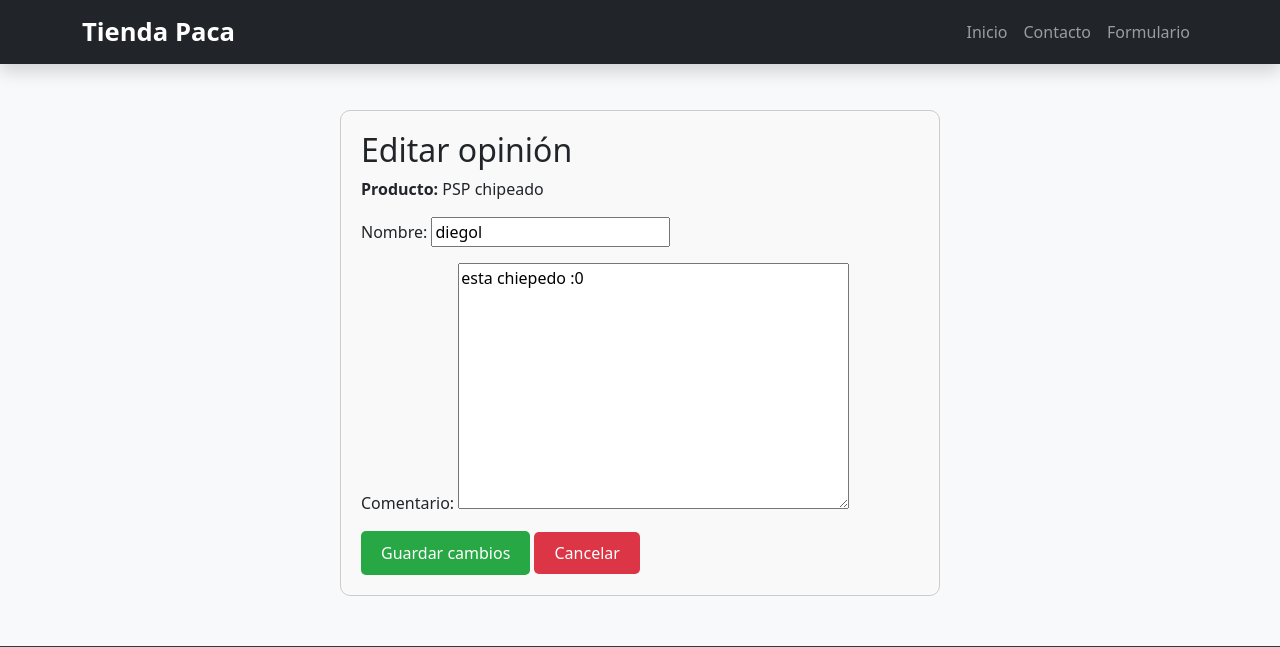
After one commit to MagicDaniel-XL3/tienda, a Django app: page /productos/opinion/editar/1/ in a window 1280 px wide. The commit adds this page. Shown: the top 647 px of the page. Run offline with Django 5.2, Linux system fonts and the light colour scheme; data comes from the database, SQL or seed files in the repository; both versions use the stored data as it was after the commit.

Commit message:
editar y eliminar

```diff
--- a/productos/templates/productos/detalle.html
+++ b/productos/templates/productos/detalle.html
@@ -14,6 +14,8 @@
     <div style="border-bottom:1px solid #ddd; margin-bottom:10px; padding:5px;">
         <p><strong>{{ opinion.nombre }}</strong> ({{ opinion.fecha|date:"d/m/Y H:i" }})</p>
         <p>{{ opinion.comentario }}</p>
+        <a href="{% url 'editar_opinion' opinion.id %}">Editar</a> |
+        <a href="{% url 'eliminar_opinion' opinion.id %}">Eliminar</a>
     </div>
 {% empty %}
     <p>No hay opiniones aún. Sé el primero en opinar.</p>
@@ -24,6 +26,7 @@
 <button id="btn-opinion" onclick="document.getElementById('formulario-opinion').style.display='block'">
     Enviar opinión
 </button>
+
 
 <!-- Formulario oculto -->
 <div id="formulario-opinion" style="display:none; margin-top:20px; border:1px solid #ccc; padding:15px;">
--- /dev/null
+++ b/productos/templates/productos/editar_opinion.html
@@ -0,0 +1,17 @@
+{% extends "productos/encabezado.html" %}
+
+{% block content %}
+<div style="max-width: 600px; margin: 40px auto; padding: 20px; border: 1px solid #ccc; border-radius: 10px; background: #f9f9f9;">
+    <h2>Editar opinión</h2>
+    <p><strong>Producto:</strong> {{ opinion.producto.nombre }}</p>
+
+    <form method="post">
+        {% csrf_token %}
+        {{ form.as_p }}
+        <div style="margin-top: 15px;">
+            <button type="submit" style="padding: 10px 20px; background: #28a745; color: white; border: none; border-radius: 5px;">Guardar cambios</button>
+            <a href="{% url 'detalle_producto' opinion.producto.id %}" style="padding: 10px 20px; background: #dc3545; color: white; border-radius: 5px; text-decoration: none;">Cancelar</a>
+        </div>
+    </form>
+</div>
+{% endblock %}
--- a/productos/urls.py
+++ b/productos/urls.py
@@ -13,5 +13,9 @@ urlpatterns = [
     path('carrito/vaciar/', views.vaciar_carrito, name='vaciar_carrito'),
     path('carrito/actualizar/<int:producto_id>/<str:accion>/', views.actualizar_carrito, name='actualizar_carrito'),
     path('agregar/<int:producto_id>/', views.agregar_al_carrito, name='agregar_al_carrito'),
-     path('carrito/finalizar/', views.finalizar_compra, name='finalizar_compra'),
+    path('carrito/finalizar/', views.finalizar_compra, name='finalizar_compra'),
+
+     # Opiniones
+    path('opinion/editar/<int:opinion_id>/', views.editar_opinion, name='editar_opinion'),
+    path('opinion/eliminar/<int:opinion_id>/', views.eliminar_opinion, name='eliminar_opinion'),
 ]
--- a/productos/views.py
+++ b/productos/views.py
@@ -112,3 +112,31 @@ def detalle_producto(request, producto_id):
         "opiniones": opiniones,
         "form": form
     })
+
+# Editar opinión (sin login)
+def editar_opinion(request, opinion_id):
+    opinion = get_object_or_404(Opinion, id=opinion_id)
+
+    if request.method == "POST":
+        form = OpinionForm(request.POST, instance=opinion)
+        if form.is_valid():
+            form.save()
+            messages.success(request, "¡Tu comentario fue editado con éxito!")
+            return redirect("detalle_producto", producto_id=opinion.producto.id)
+    else:
+        form = OpinionForm(instance=opinion)
+
+    return render(request, "productos/editar_opinion.html", {"form": form, "opinion": opinion})
+
+
+# Eliminar opinión (sin login)
+def eliminar_opinion(request, opinion_id):
+    opinion = get_object_or_404(Opinion, id=opinion_id)
+
+    if request.method == "POST":
+        producto_id = opinion.producto.id
+        opinion.delete()
+        messages.success(request, "Comentario eliminado correctamente.")
+        return redirect("detalle_producto", producto_id=producto_id)
+
+    return render(request, "productos/eliminar_opinion.html", {"opinion": opinion})
```
Also changed, not shown: productos/templates/productos/eliminar_opinion.html (added, +8 -0 lines), db.sqlite3.
